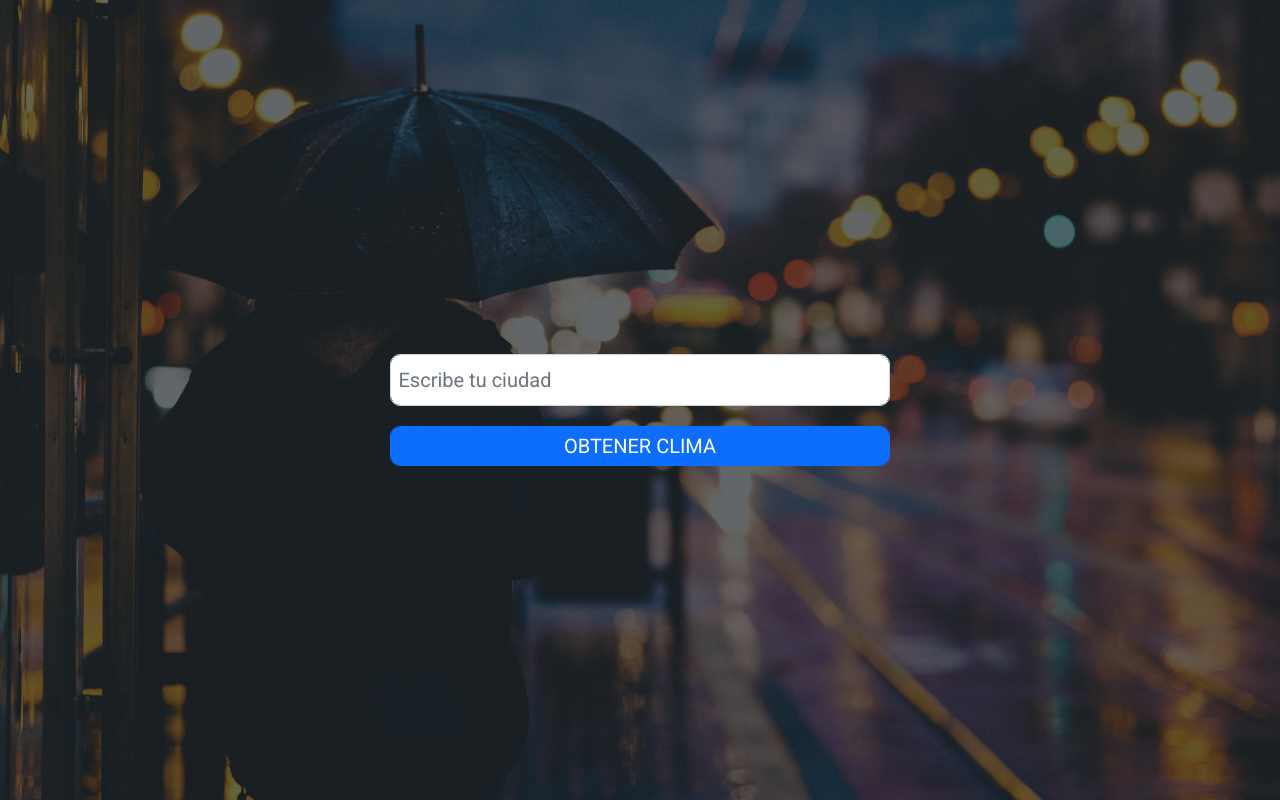
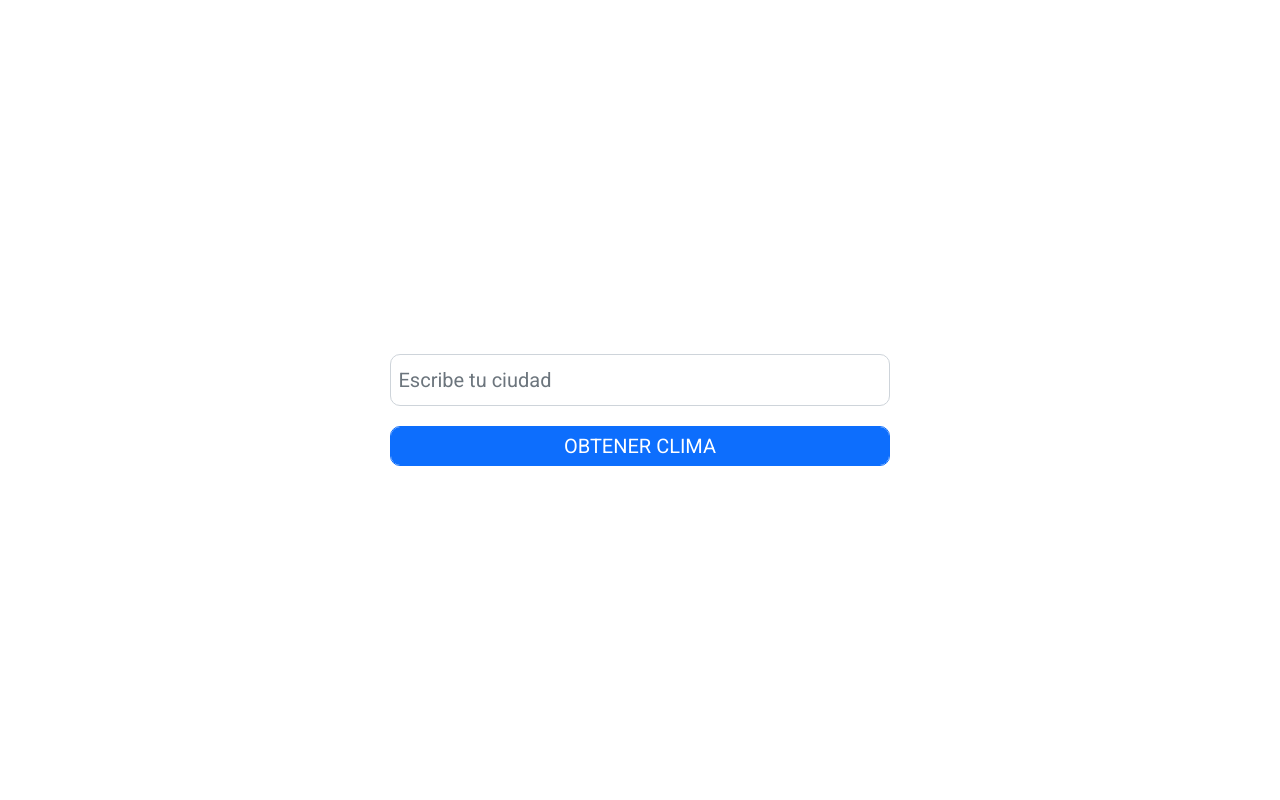
Before and after one commit to christopherqmendivel/appweather, a plain HTML site: page index.html in a window 1280 px wide. Drawn offline with Linux system fonts and the light colour scheme; no server answers.

Commit message:
Add files via upload
Eliminado - img background por defecto.

```diff
--- a/style/appweather.css
+++ b/style/appweather.css
@@ -440,13 +440,7 @@ html,
 body {
   width: 100%;
   height: 100%;
-  background-image: linear-gradient(rgba(33, 37, 41, 0.7) 0%, rgba(33, 37, 41, 0.7) 100%), url("../../img/img-default.jpg");
-  background-repeat: no-repeat;
-  background-size: 100% 100%;
-  background-position: center center;
-  background-position: center;
-  background-repeat: no-repeat;
-  background-size: cover;
+
 }
 
 form {
```
